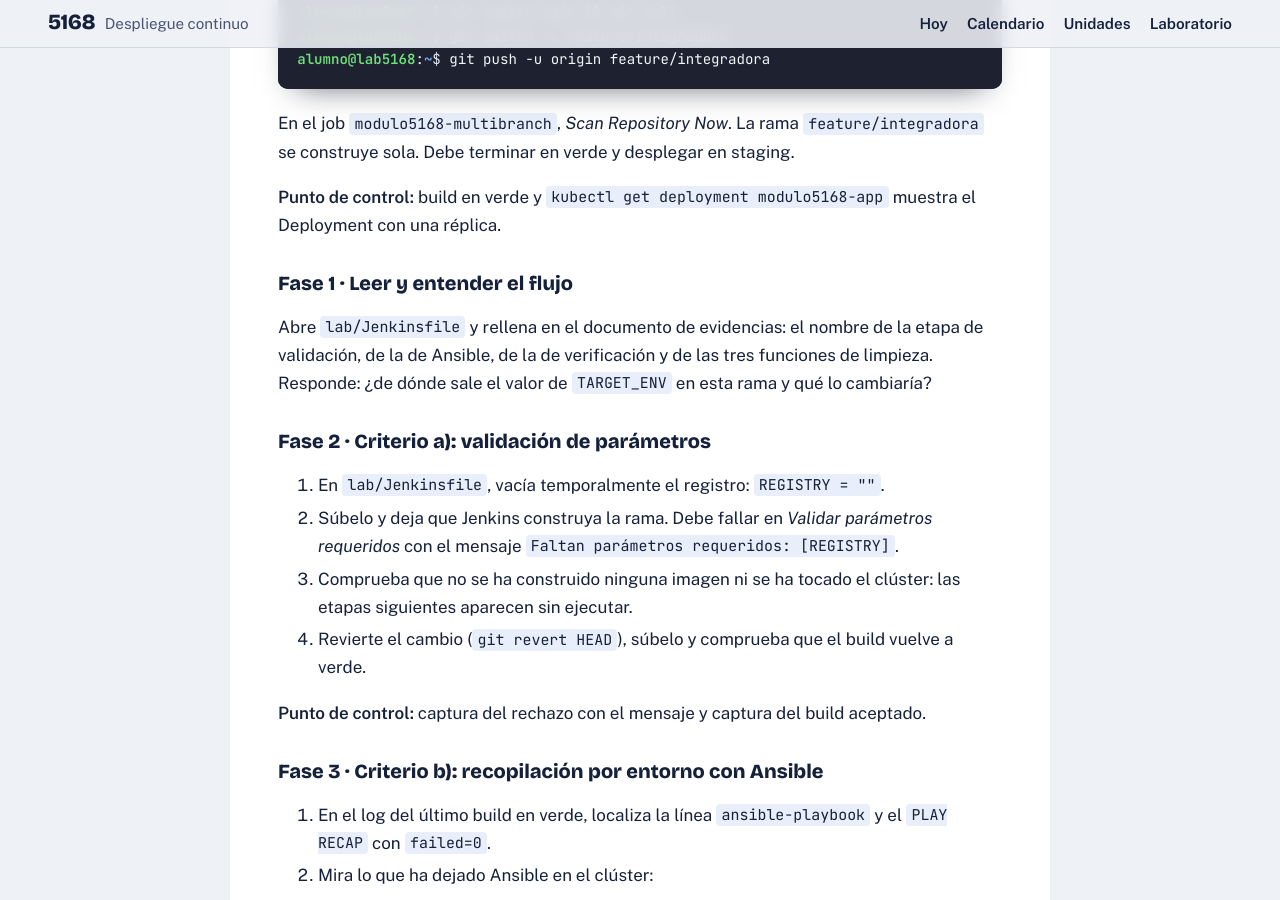
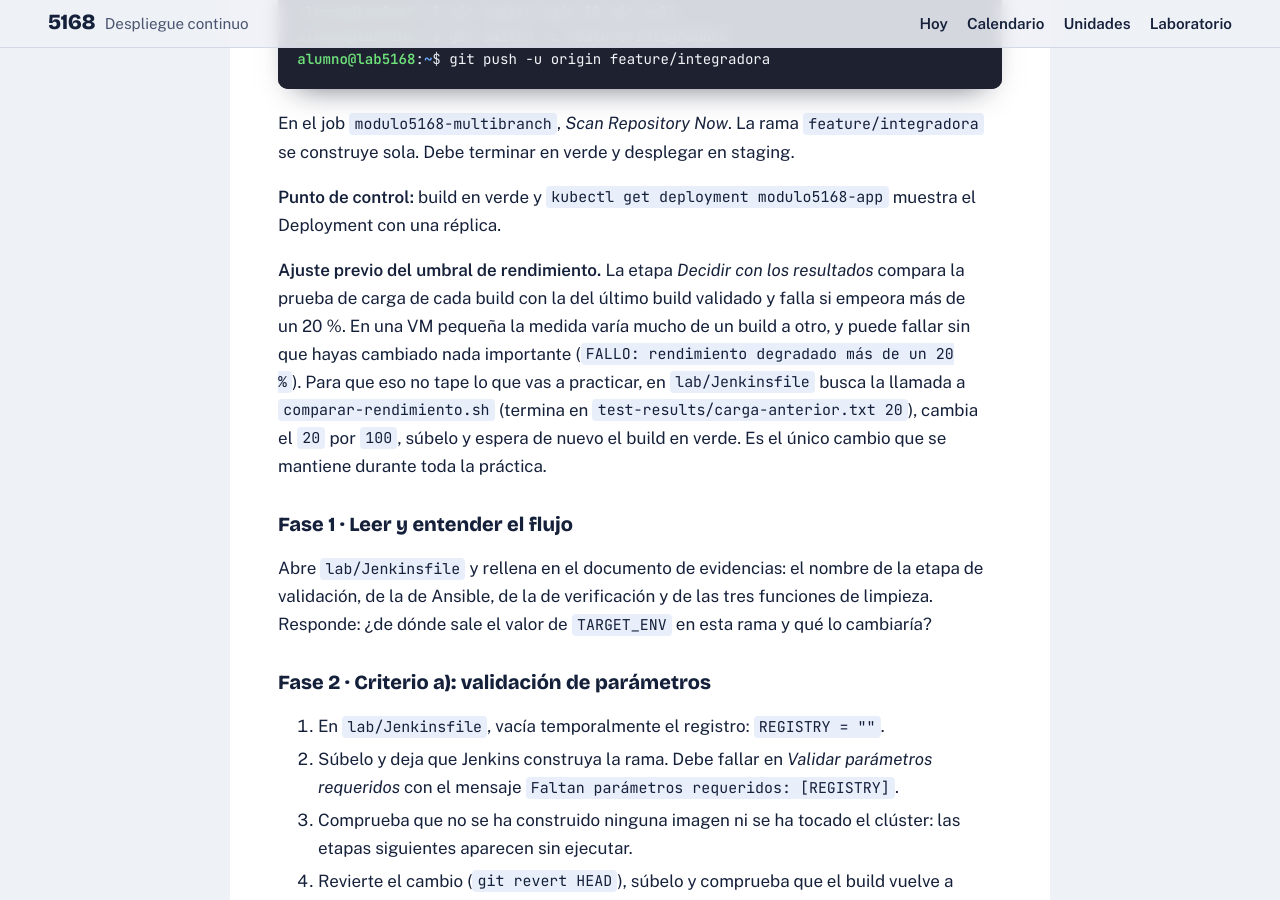
Before and after one commit to sergio79cs/modulo5168, a Jekyll site: the page built from ut02/sesion12.md, in a window 1280 px wide and 900 px high, scrolled down 6319 px. Built offline with Jekyll 4.4.1, drawn with Linux system fonts in a browser that asks for light colours; our own code applies the rules of GitHub Pages for plain Markdown files; some of the changed text lies outside the part shown.

Commit message:
UT02 S12: umbral de rendimiento y fallo de la fase 5 verificados

````diff
--- a/ut02/sesion12.md
+++ b/ut02/sesion12.md
@@ -167,6 +167,8 @@ En el job `modulo5168-multibranch`, *Scan Repository Now*. La rama `feature/inte
 
 **Punto de control:** build en verde y `kubectl get deployment modulo5168-app` muestra el Deployment con una réplica.
 
+**Ajuste previo del umbral de rendimiento.** La etapa *Decidir con los resultados* compara la prueba de carga de cada build con la del último build validado y falla si empeora más de un 20 %. En una VM pequeña la medida varía mucho de un build a otro, y puede fallar sin que hayas cambiado nada importante (`FALLO: rendimiento degradado más de un 20 %`). Para que eso no tape lo que vas a practicar, en `lab/Jenkinsfile` busca la llamada a `comparar-rendimiento.sh` (termina en `test-results/carga-anterior.txt 20`), cambia el `20` por `100`, súbelo y espera de nuevo el build en verde. Es el único cambio que se mantiene durante toda la práctica.
+
 ### Fase 1 · Leer y entender el flujo
 
 Abre `lab/Jenkinsfile` y rellena en el documento de evidencias: el nombre de la etapa de validación, de la de Ansible, de la de verificación y de las tres funciones de limpieza. Responde: ¿de dónde sale el valor de `TARGET_ENV` en esta rama y qué lo cambiaría?
@@ -225,7 +227,7 @@ kubectl delete configmap modulo5168-config --ignore-not-found
 kubectl get all,configmap > antes.txt
 ```
 
-2. En `lab/k8s/deployment.yaml`, dentro de `spec.strategy`, cambia `type: RollingUpdate` por `type: Inexistente`. Es un manifiesto inválido: `kubectl apply` lo rechazará.
+2. En `lab/k8s/deployment.yaml`, dentro de `spec.strategy`, cambia `strategy:` (con dos espacios de sangría) por `estrategia:`, sin tocar la línea de debajo. Es un campo que Kubernetes no conoce, así que `kubectl apply` rechaza el manifiesto. No sirve cambiar el valor de `type` por uno inventado: Kubernetes lo acepta y el fallo aparece más tarde, en la verificación.
 3. Súbelo y deja que Jenkins construya la rama. Debe fallar en *Desplegar nueva versión*, después de que Ansible haya creado el ConfigMap.
 4. En el log, localiza `Fallo en la primera instalación: destruyo los objetos creados en esta ejecución`.
 5. Compara con el estado de partida:
@@ -316,6 +318,7 @@ La revisión se hace durante la propia sesión, mesa por mesa, contra la rúbric
 | El build falla antes de lo esperado | Se ha escrito mal el cambio provocado | Mira la etapa roja en *Console Output*; revierte con `git revert HEAD` |
 | Tras la fase 5, el pipeline falla al comprobar Redis | Se ha borrado Redis sin querer | Vuelve a lanzar un build de la rama en `modulo5168-multibranch`: el pipeline lo instala |
 | `diff antes.txt despues.txt` muestra diferencias de edad (`AGE`) | La columna de antigüedad cambia con el tiempo | Compara solo los nombres de objeto, no la edad |
+| `FALLO: rendimiento degradado más de un 20 %` en *Decidir con los resultados* | La prueba de carga varía entre builds en una VM pequeña | Sube el umbral a `100` como se indica en la fase 0 y relanza el build |
 | `error: timed out waiting for the condition` | Los Pods nuevos no están listos (es lo esperado en la fase 4) | Lee los eventos con `kubectl describe pod` |
 
 ---
````
